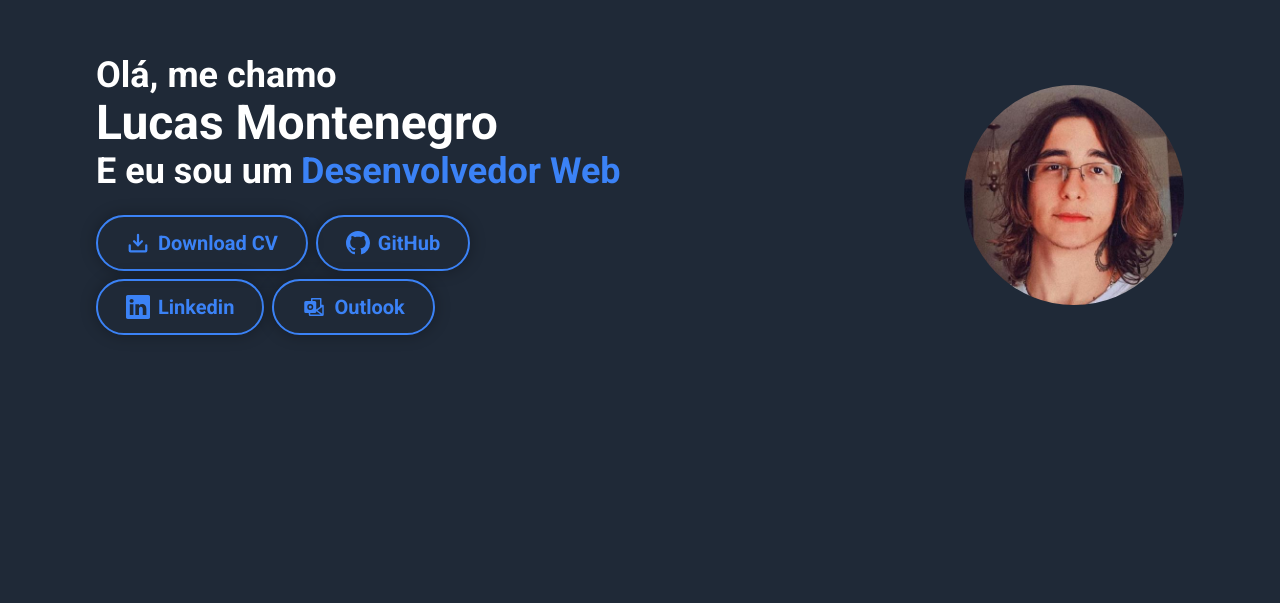
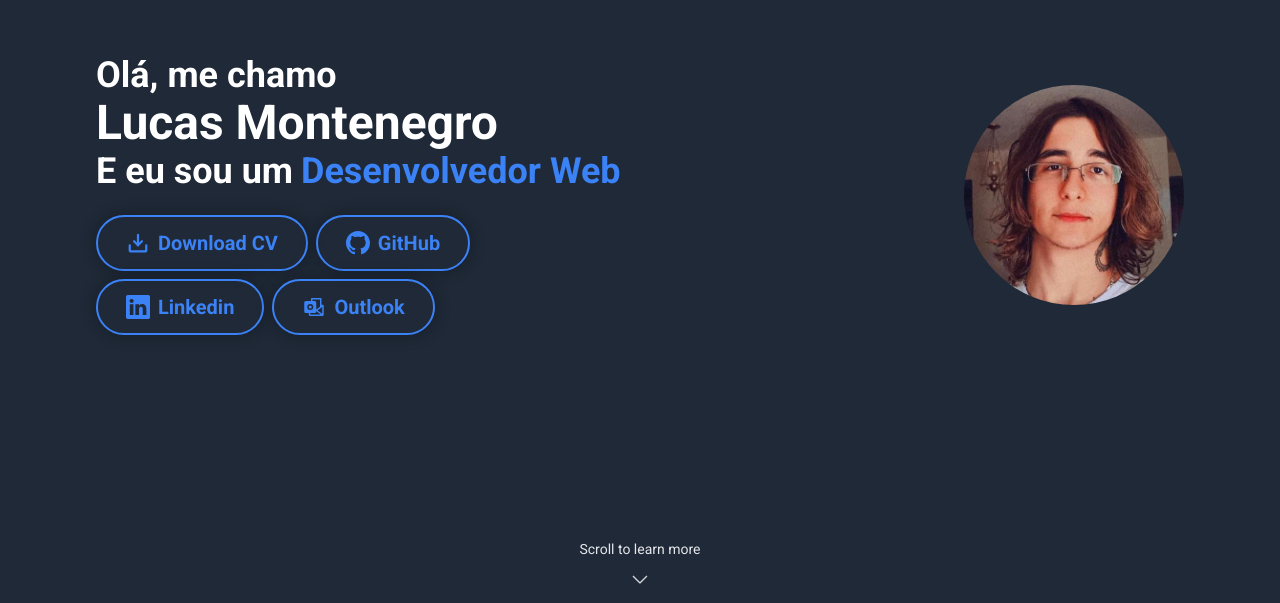
Before and after one commit to Lucas-M01/My-portfolio, a Next.js app: page / in a window 1280 px wide. Shown: the part 197-800 px from the top of the page. Built offline with nearby package versions, Linux system fonts and the light colour scheme.

Commit message:
feat: ChevronDown in Home

```diff
--- a/src/components/Home/index.tsx
+++ b/src/components/Home/index.tsx
@@ -1,15 +1,22 @@
 import Image from 'next/image'
 import TestImg from '../../../public/testPer.jpg'
 import { BsLinkedin } from 'react-icons/bs'
-import { VscGithubInverted } from 'react-icons/vsc'
+import { VscChevronDown, VscGithubInverted } from 'react-icons/vsc'
 import { DownloadSimple } from 'phosphor-react'
 import { ButtonLink } from './components/ButtonLink'
 import { PiMicrosoftOutlookLogoFill } from 'react-icons/pi'
 
 export function Home() {
+  const scrollToNextSection = () => {
+    const aboutSection = document.getElementById('about')
+    if (aboutSection) {
+      aboutSection.scrollIntoView({ behavior: 'smooth' })
+    }
+  }
+
   return (
     <section
-      className={`text-center sm:text-left text-white sm:flex sm:flex-wrap sm:items-center `}
+      className={`text-center sm:text-left bg-gray-800 text-white sm:flex sm:flex-col sm:items-center `}
       id="home"
     >
       <div className="flex min-h-screen flex-col-reverse w-[85%] mx-auto sm:pt-28 sm:pb-32 sm:flex-row sm:items-center sm:justify-between">
@@ -63,6 +70,13 @@ export function Home() {
         </div>
       </div>
 
+      <div className="flex flex-col items-center -mt-12 sm:-mt-16 space-y-2">
+        <p className="text-sm text-gray-200">Scroll to learn more</p>
+        <button onClick={scrollToNextSection}>
+          <VscChevronDown className="h-6 w-6 text-gray-300 hover:text-white animate-bounce" />
+        </button>
+      </div>
+
       <section
         className="bg-gray-800 py-16 min-h-[35vh] text-left flex items-center"
         id="about"
--- a/tailwind.config.js
+++ b/tailwind.config.js
@@ -26,10 +26,15 @@ module.exports = {
             left: '0%',
           },
         },
+        bounce: {
+          '0%, 100%': { transform: 'translateY(0)' },
+          '50%': { transform: 'translateY(-10px)' },
+        },
       },
       animation: {
         Gradient: 'Gradient 15s ease infinite',
         typing: 'typing 4s steps(12) infinite',
+        bounce: 'bounce 1.5s infinite',
       },
     },
   },
```
Also changed, not shown: src/components/Portfolio/index.tsx (+7 -0 lines).
